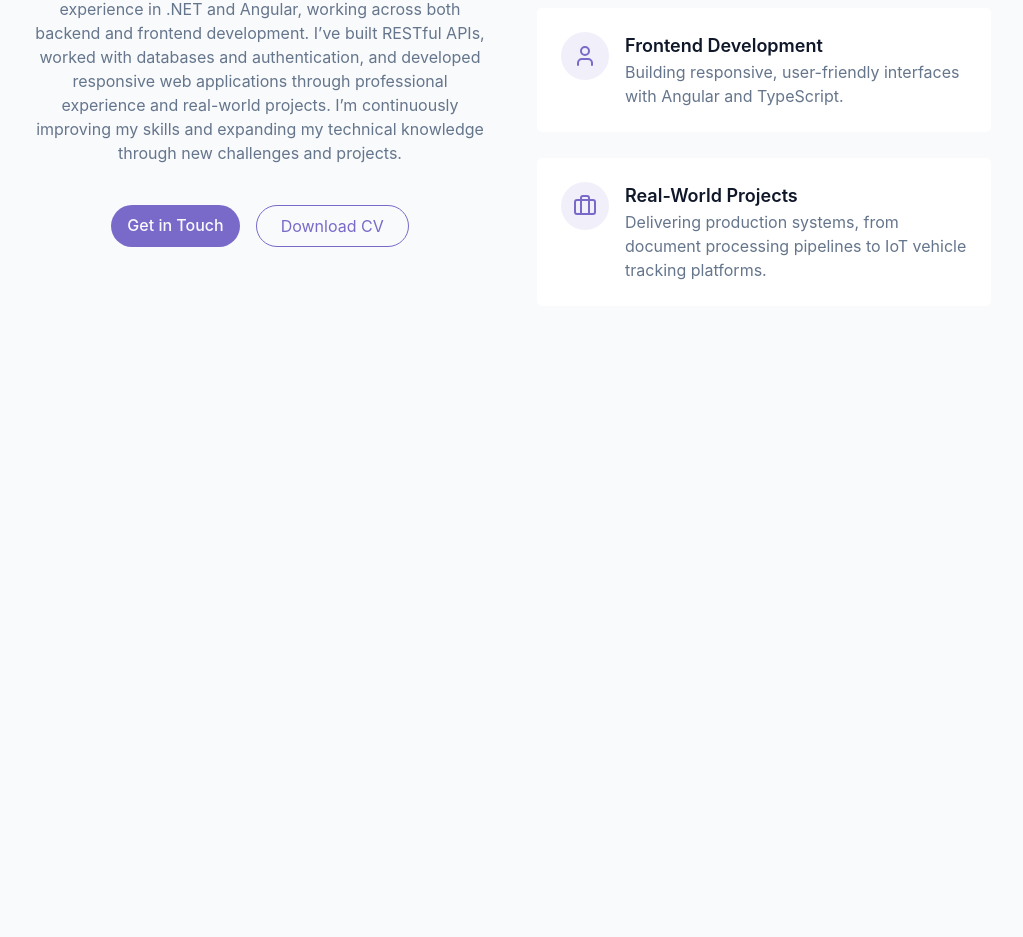
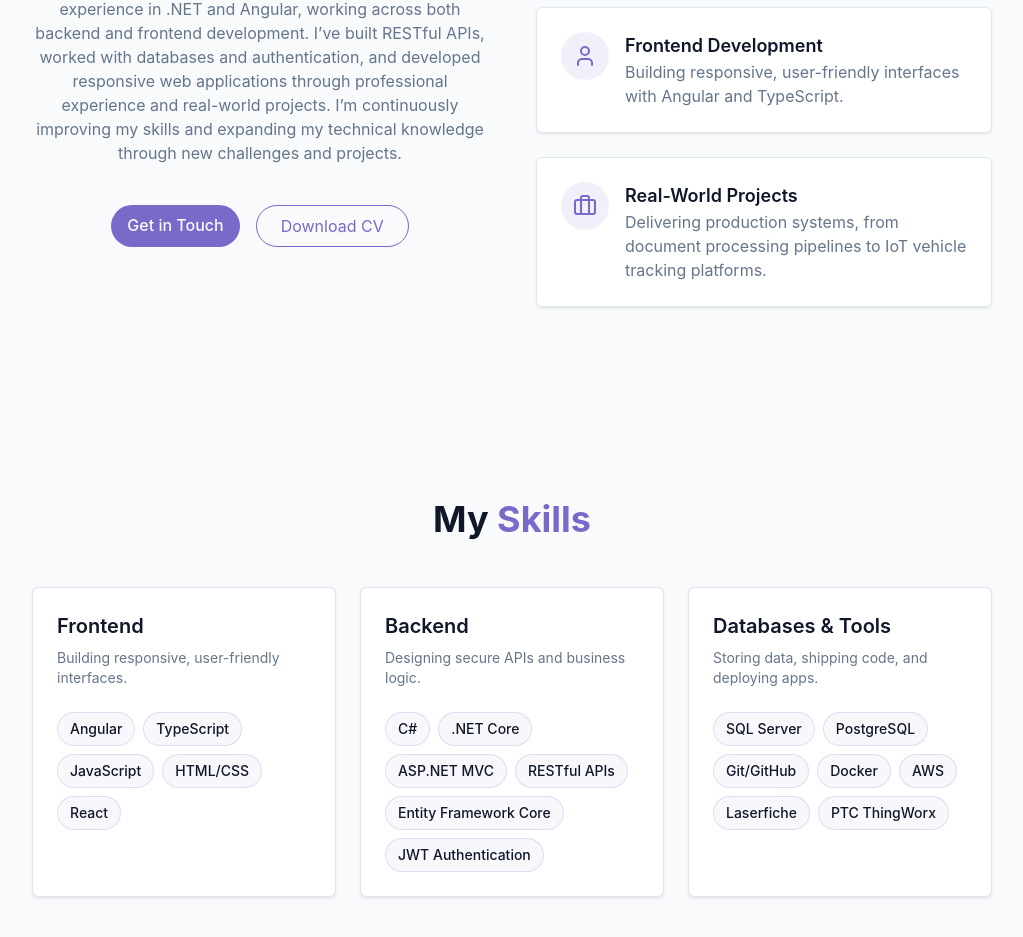
Before and after one commit to shathaammar/My-PORTFOLIO, a React (Vite) app in the folder portfolio-project/: page /home in a window 1280 px wide. Shown: the part 1127-2064 px from the top of the page, without its empty margins (128-1151 px from the left). Before the commit the page ends 1530 px from the top, so only its background shows below. Built offline with nearby package versions, Linux system fonts and the light colour scheme.

Commit message:
Create skills section

```diff
--- a/portfolio-project/src/components/AboutMe.jsx
+++ b/portfolio-project/src/components/AboutMe.jsx
@@ -38,7 +38,7 @@ export const AboutMe = () => {
           </div>
 
           <div className="grid grid-cols-1 gap-6">
-            <div className="gradient-border p-6 card-hover">
+            <div className="gradient-border border border-primary/15 shadow-sm hover:border-primary/40 transition-colors duration-300 p-6 card-hover">
               <div className="flex items-start gap-4">
                 <div className="p-3 rounded-full bg-primary/10">
                   <Code className="h-6 w-6 text-primary" />
@@ -53,7 +53,7 @@ export const AboutMe = () => {
               </div>
             </div>
 
-            <div className="gradient-border p-6 card-hover">
+            <div className="gradient-border border border-border shadow-sm p-6 card-hover">
               <div className="flex items-start gap-4">
                 <div className="p-3 rounded-full bg-primary/10">
                   <User className="h-6 w-6 text-primary" />
@@ -70,7 +70,7 @@ export const AboutMe = () => {
               </div>
             </div>
 
-            <div className="gradient-border p-6 card-hover">
+            <div className="gradient-border border border-border shadow-sm p-6 card-hover">
               <div className="flex items-start gap-4">
                 <div className="p-3 rounded-full bg-primary/10">
                   <Briefcase className="h-6 w-6 text-primary" />
--- a/portfolio-project/src/components/Skills.jsx
+++ b/portfolio-project/src/components/Skills.jsx
@@ -0,0 +1,69 @@
+const skillCategories = [
+  {
+    title: "Frontend",
+    description: "Building responsive, user-friendly interfaces.",
+    skills: ["Angular", "TypeScript", "JavaScript", "HTML/CSS", "React"],
+  },
+  {
+    title: "Backend",
+    description: "Designing secure APIs and business logic.",
+    skills: [
+      "C#",
+      ".NET Core",
+      "ASP.NET MVC",
+      "RESTful APIs",
+      "Entity Framework Core",
+      "JWT Authentication",
+    ],
+  },
+  {
+    title: "Databases & Tools",
+    description: "Storing data, shipping code, and deploying apps.",
+    skills: [
+      "SQL Server",
+      "PostgreSQL",
+      "Git/GitHub",
+      "Docker",
+      "AWS",
+      "Laserfiche",
+      "PTC ThingWorx",
+    ],
+  },
+];
+
+export const Skills = () => {
+  return (
+    <section id="skills" className="py-24 px-4 relative bg-secondary/30">
+      <div className="container mx-auto max-w-5xl">
+        <h2 className="text-3xl md:text-4xl font-bold mb-12 text-center">
+          My <span className="text-primary">Skills</span>
+        </h2>
+
+        <div className="grid grid-cols-1 md:grid-cols-3 gap-6">
+          {skillCategories.map((category) => (
+            <div
+              key={category.title}
+              className="gradient-border border border-primary/15 shadow-sm hover:border-primary/40 transition-colors duration-300 p-6 card-hover flex flex-col text-left"
+            >
+              <h3 className="font-semibold text-xl mb-2">{category.title}</h3>
+              <p className="text-sm text-muted-foreground mb-6">
+                {category.description}
+              </p>
+
+              <div className="flex flex-wrap gap-2">
+                {category.skills.map((skill) => (
+                  <span
+                    key={skill}
+                    className="px-3 py-1.5 rounded-full text-sm font-medium text-foreground bg-primary/5 border border-primary/20 hover:bg-primary/15 hover:border-primary/40 transition-colors duration-300"
+                  >
+                    {skill}
+                  </span>
+                ))}
+              </div>
+            </div>
+          ))}
+        </div>
+      </div>
+    </section>
+  );
+};
--- a/portfolio-project/src/pages/Home.jsx
+++ b/portfolio-project/src/pages/Home.jsx
@@ -3,6 +3,7 @@ import { StarBackground } from "../components/StarBackground";
 import { Navbar } from "../components/Navbar";
 import { HeroSection } from "../components/HeroSection";
 import { AboutMe } from "../components/AboutMe";
+import { Skills } from "../components/Skills"
 
 export const Home = () => {
   return (
@@ -20,6 +21,7 @@ export const Home = () => {
       <main>
         <HeroSection />
         <AboutMe />
+        <Skills />
       </main>
 
       {/* Footer */}
```
